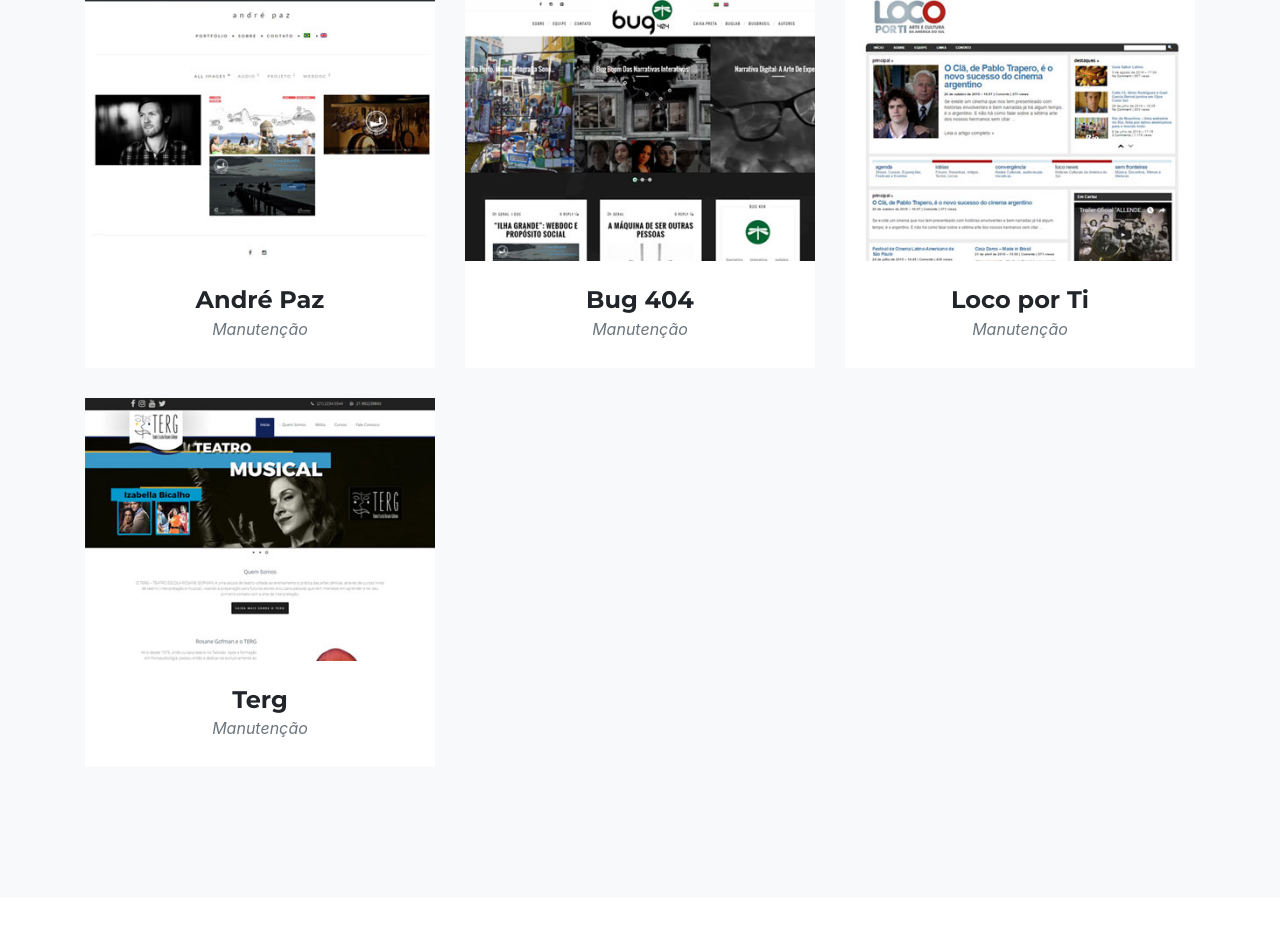
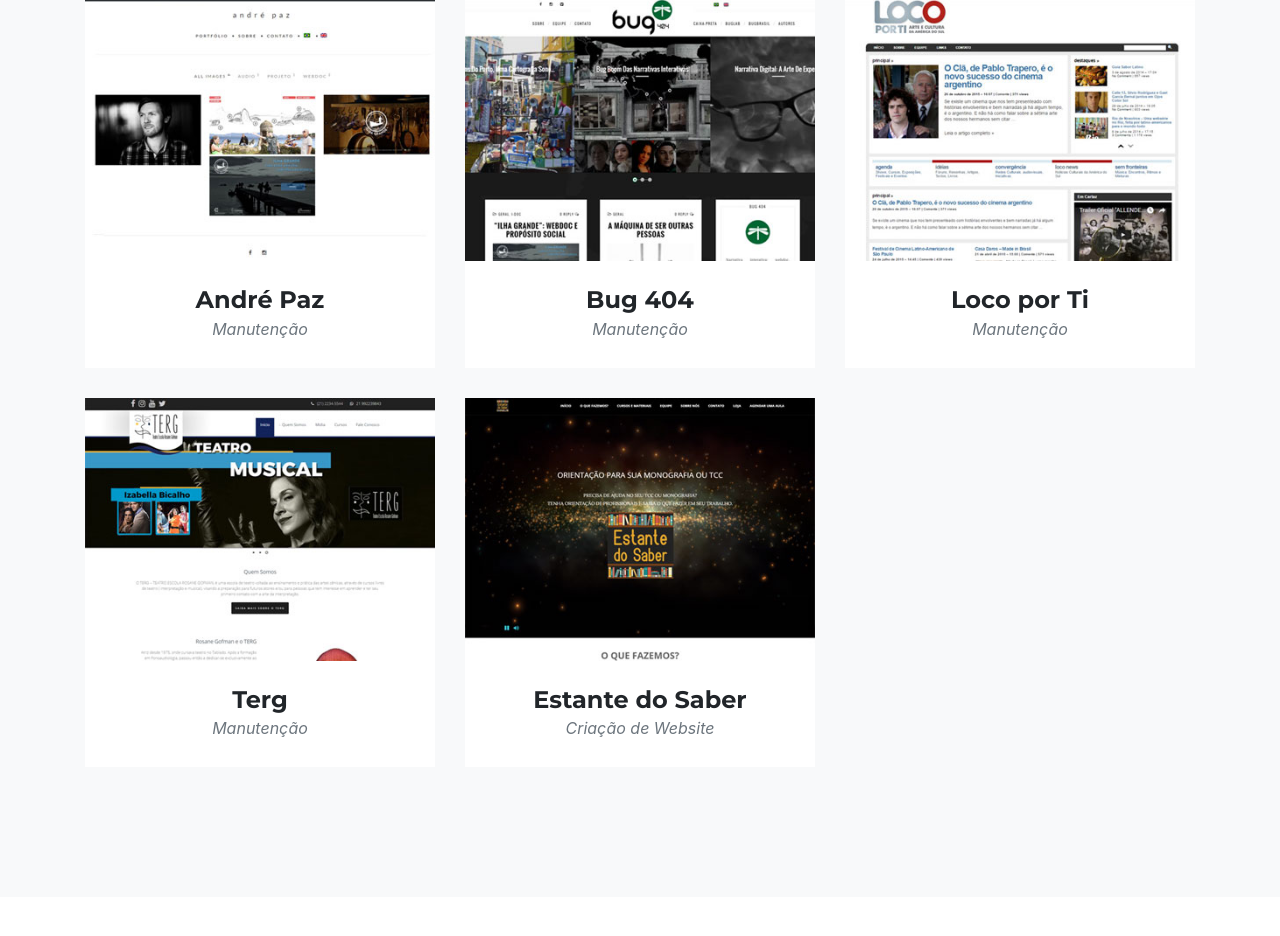
Before and after one commit to viladosite/v8, a PHP site: page / in a window 1280 px wide. Shown: the part 2619-3555 px from the top of the page. Run offline with PHP 8.4, Linux system fonts and the light colour scheme; some libraries are stand-ins or nearby versions; some web fonts are replaced.

Commit message:
add estante modal

```diff
--- a/includes/modal/modals.php
+++ b/includes/modal/modals.php
@@ -435,3 +435,51 @@
       </div>
     </div>
   </div>
+
+  <!-- Modal 11 -->
+  <div class="portfolio-modal modal fade" id="portfolioModal11" tabindex="-1" role="dialog" aria-hidden="true">
+    <div class="modal-dialog">
+      <div class="modal-content">
+        <div class="close-modal" data-dismiss="modal">
+          <div class="lr">
+            <div class="rl"></div>
+          </div>
+        </div>
+        <div class="container">
+          <div class="row">
+            <div class="col-lg-8 mx-auto">
+              <div class="modal-body">
+                <!-- Project Details Go Here -->
+                <h2 class="text-uppercase">Estante do Saber</h2>
+                <p class="item-intro text-muted">Criação de Website</p>
+                <img class="img-fluid d-block mx-auto" src="img/portfolio/estante-full.jpg" alt="">
+                <p>O site estante do saber foi criado pela Vila do Site à pedido dos professores Anselmo Fagundes e Etiene Oliveira para que fosse um hub de informações para seus alunos particulares.</p>
+                <p>
+                  Para a criação foram utilizados o tradicional wordpress com um template pré-selecionado em conjunto com o cliente mas o mais interessante deste site são os sistemas integrados que foram instalados e configurados para funcionar em conjunto suprindo uma demanda muito específica do cliente: a de marcação de aulas particulares pagas.
+                </p>
+
+                <p>Este site conta com um sistema similar ao de uma loja virtual, sendo possível fazer "compras" online no site porem com uma particularidade.....o produto que está à venda são os horários/datas de aulas.</p>
+
+                <p>
+                  Nele é possível agendar uma aula particular, pagar por esta aula e selecionar em que data e horário você deseja sua aula. Ao fazer o agendamento e pagar a aula, aquela data e hora ficam reservados para você, não sendo mais possível que outra pessoa reserve este mesmo horário desta data, um sistema similar ao de hotéis e pousadas, mas com algumas particularidades específicas voltadas para aulas.
+                </p>
+
+                <p>
+                  Este sistema integrado com o sistema de pagamento para confirmação online do pagamento e consequente reserva do horário constituem a parte mais complexa do site mas alem disso, o site conta tambem com área de downloads privados para cada um dos alunos com materiais das aulas, área de downloads gerais e até sistema para integração de video-conferencia interna para as aulas.
+                </p>
+
+                <ul class="list-inline">
+                  <li><a href="http://estantedosaber.com.br/v1/" target="_blank">estantedosaber.com.br</a></li>
+                  <li>Cliente: Estante do Saber</li>
+                  <li>Serviço: Criação de Website</li>
+                </ul>
+                <button class="btn btn-primary" data-dismiss="modal" type="button">
+                  <i class="fas fa-times"></i>
+                  Fechar</button>
+              </div>
+            </div>
+          </div>
+        </div>
+      </div>
+    </div>
+  </div>
--- a/includes/sections/portfolio.php
+++ b/includes/sections/portfolio.php
@@ -159,6 +159,21 @@
           </div>
         </div>
 
+        <div class="col-md-4 col-sm-6 portfolio-item">
+          <a class="portfolio-link" data-toggle="modal" href="#portfolioModal11">
+            <div class="portfolio-hover">
+              <div class="portfolio-hover-content">
+                <i class="fas fa-plus fa-3x"></i>
+              </div>
+            </div>
+            <img class="img-fluid" src="img/portfolio/estante-thumbnail.jpg" alt="">
+          </a>
+          <div class="portfolio-caption">
+            <h4>Estante do Saber</h4>
+            <p class="text-muted">Criação de Website</p>
+          </div>
+        </div>
+
       </div>
     </div>
   </section>
```
Also changed, not shown: img/portfolio/estante-full.jpg (added), img/portfolio/estante-thumbnail.jpg (added).
